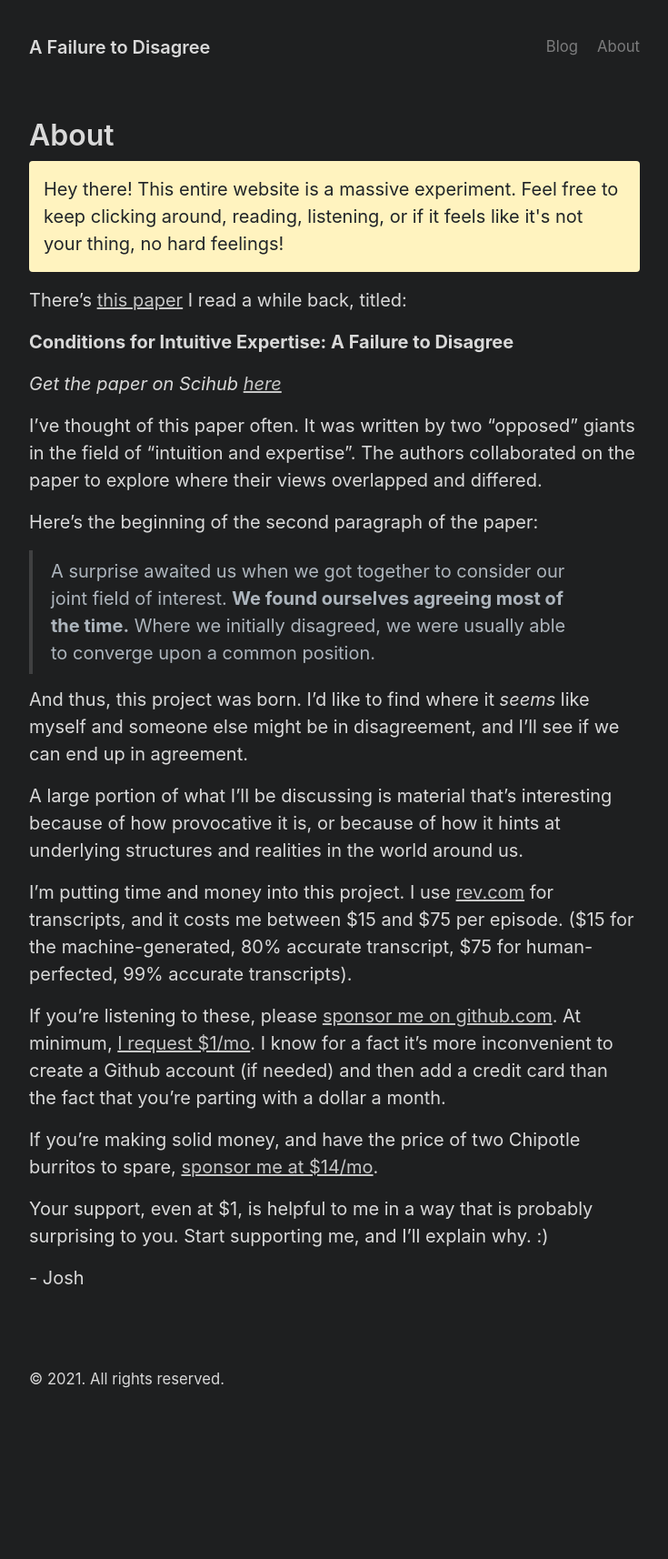
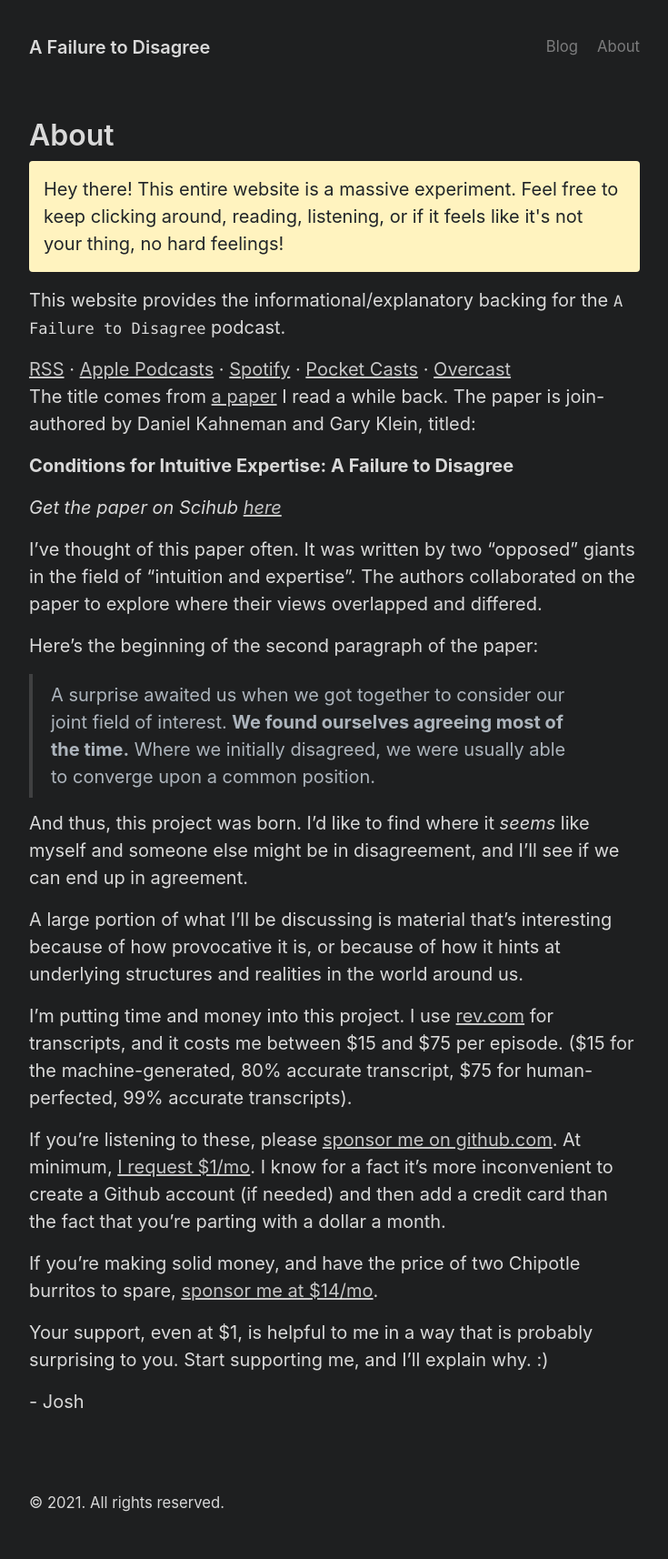
Before and after one commit to josh-works/aftd, a Jekyll site: the page built from about.md, in a window 1280 px wide. Shown: the whole page at 91% size, without its empty margins (272-1007 px from the left). Built offline with Jekyll 4.4.1, drawn with Linux system fonts in a browser that asks for light colours; before the commit the page ends 1578 px from its top, so only the background shows below that.

Commit message:
tweak wording and language

```diff
--- a/about.md
+++ b/about.md
@@ -7,7 +7,12 @@ title: About
   Hey there! This entire website is a massive experiment. Feel free to keep clicking around, reading, listening, or if it feels like it's not your thing, no hard feelings!
 </p>
 
-There's [this paper](https://pubmed.ncbi.nlm.nih.gov/19739881/) I read a while back, titled:
+This website provides the informational/explanatory backing for the `A Failure to Disagree` podcast.
+
+{% include podcast-subscribe-banner.html %}
+
+
+The title comes from [a paper](https://pubmed.ncbi.nlm.nih.gov/19739881/) I read a while back. The paper is join-authored by Daniel Kahneman and Gary Klein, titled:
 
 **Conditions for Intuitive Expertise: A Failure to Disagree**
 
```
Also changed, not shown: _posts/2021-03-31-regrounding-part-1-moving-the-curtain.md (+2 -0 lines).
